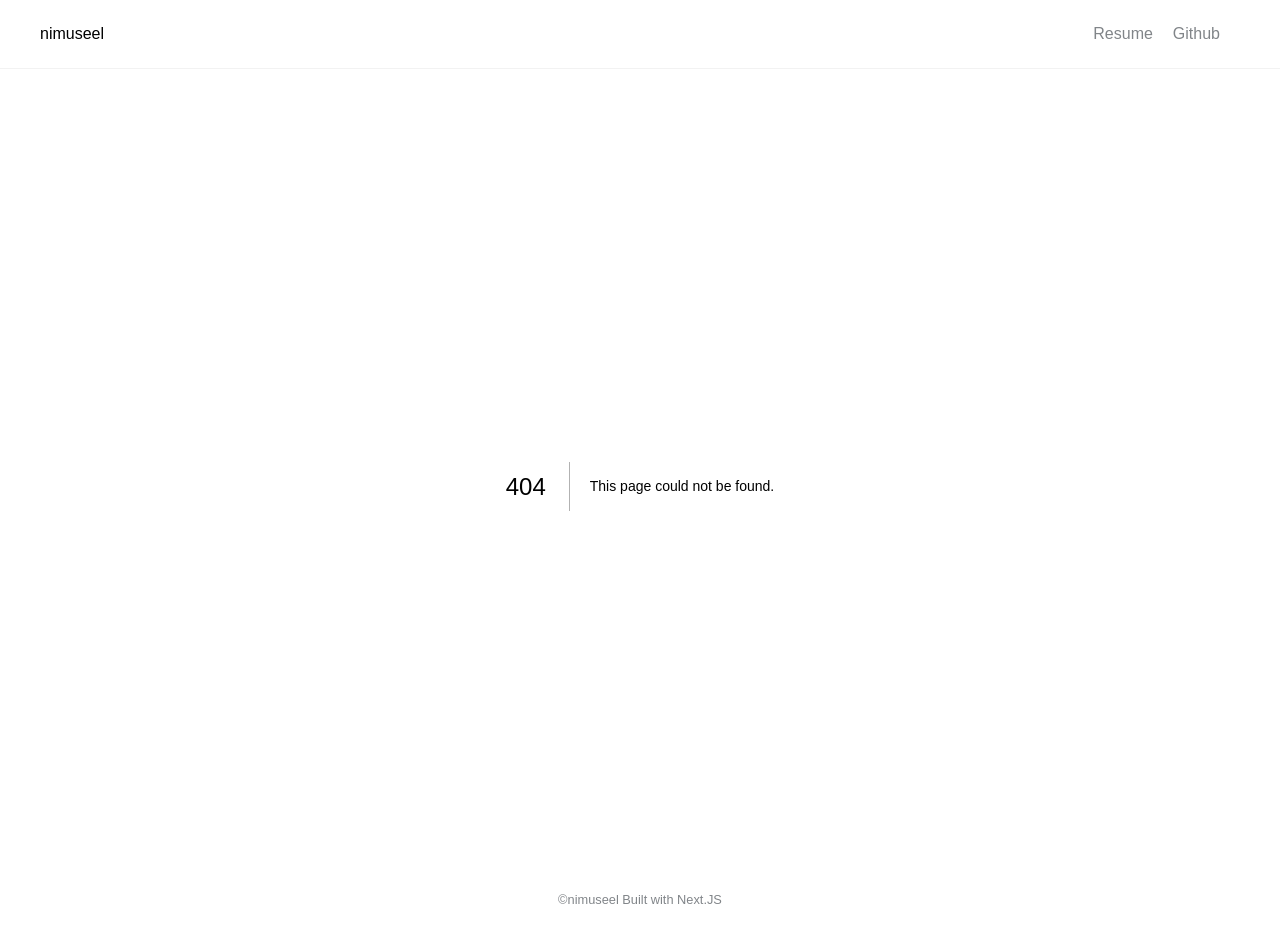
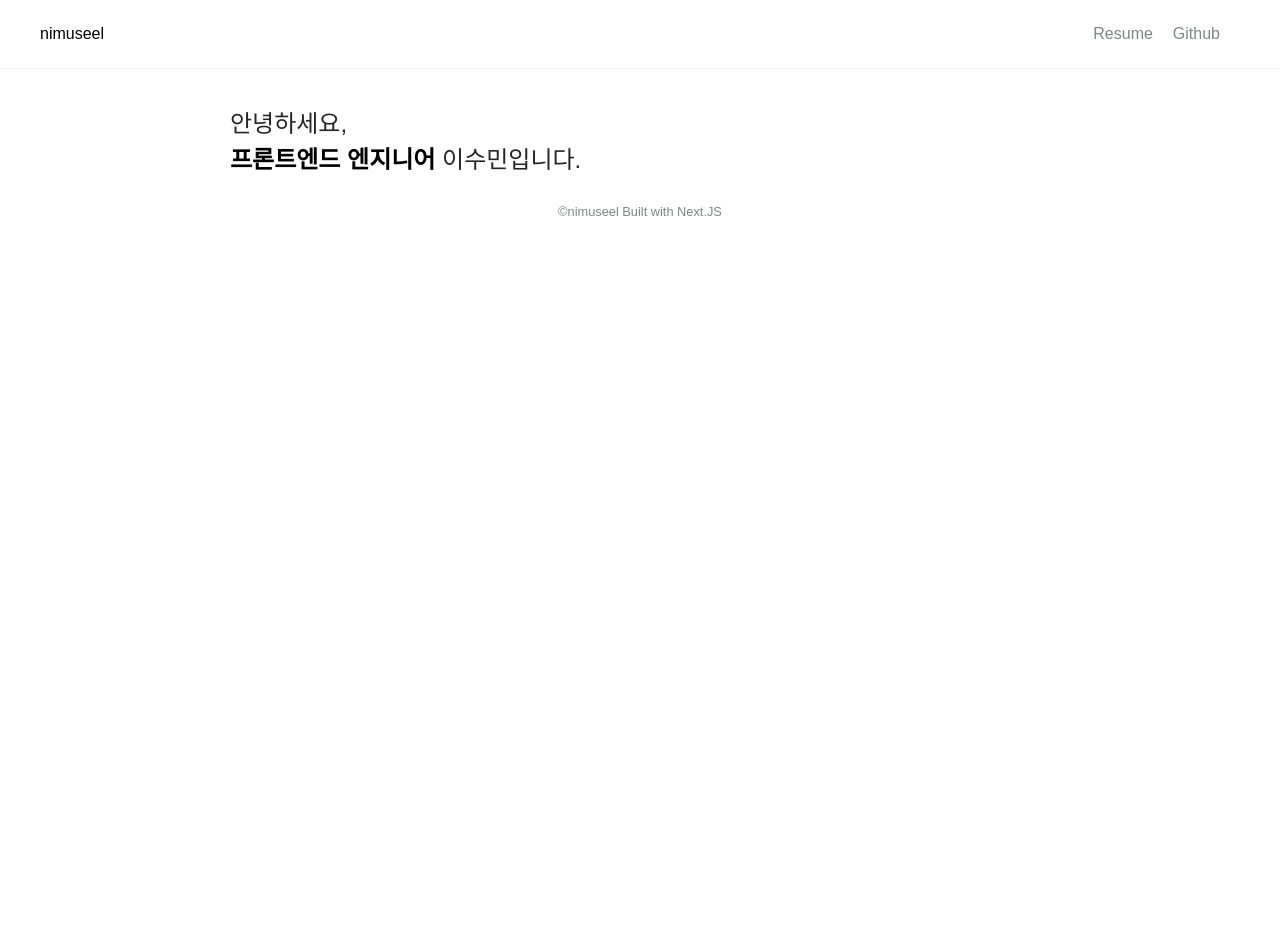
Before and after one commit to nimuseel/nimuseel-next, a Next.js app: page /resume in a window 1280 px wide. Before the commit this address had no page. Shown: the top 942 px of the page. After the commit the page ends 800 px from the top, so only its background shows below. Built offline with nearby package versions, Linux system fonts and the light colour scheme; a web font is replaced by a local one.

Commit message:
feat: Resume 페이지 생성, Introduce 컴포넌트 추가

```diff
--- /dev/null
+++ b/components/Resume/Introduce/index.tsx
@@ -0,0 +1,10 @@
+import React from 'react';
+import S from './styles';
+
+export const Introduce = () => {
+  return (
+    <S.Title>
+      안녕하세요, <br /> <strong>프론트엔드 엔지니어</strong> 이수민입니다.
+    </S.Title>
+  );
+};
--- /dev/null
+++ b/components/Resume/Introduce/styles.ts
@@ -0,0 +1,11 @@
+import styled from '@emotion/styled';
+
+const Title = styled.h2`
+  font-weight: normal;
+  color: #262626;
+  line-height: 1.5;
+`;
+
+export default {
+  Title,
+};
--- /dev/null
+++ b/components/ResumeLayout/index.tsx
@@ -0,0 +1,10 @@
+import React from 'react';
+import S from './styles';
+
+interface ResumeLayoutProps {
+  children: React.ReactNode;
+}
+
+export const ResumeLayout = ({ children }: ResumeLayoutProps) => {
+  return <S.ResumeLayout>{children}</S.ResumeLayout>;
+};
--- /dev/null
+++ b/components/ResumeLayout/styles.ts
@@ -0,0 +1,10 @@
+import styled from '@emotion/styled';
+
+const ResumeLayout = styled.section`
+  display: flex;
+  flex-direction: column;
+`;
+
+export default {
+  ResumeLayout,
+};
--- /dev/null
+++ b/pages/resume.tsx
@@ -0,0 +1,13 @@
+import React from 'react';
+import { Introduce } from '../components/Resume/Introduce';
+import { ResumeLayout } from '../components/ResumeLayout';
+
+const Resume = () => {
+  return (
+    <ResumeLayout>
+      <Introduce />
+    </ResumeLayout>
+  );
+};
+
+export default Resume;
```
